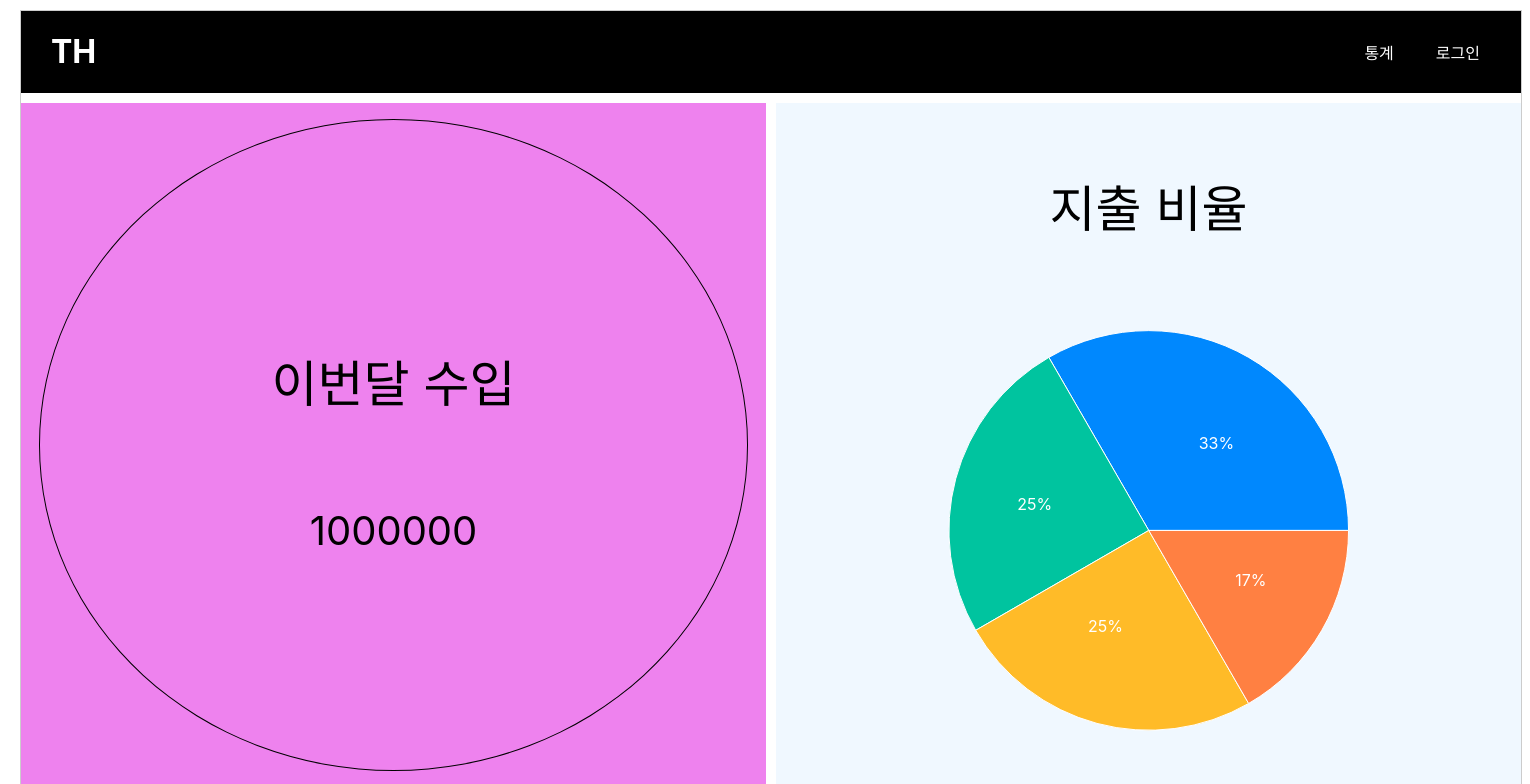
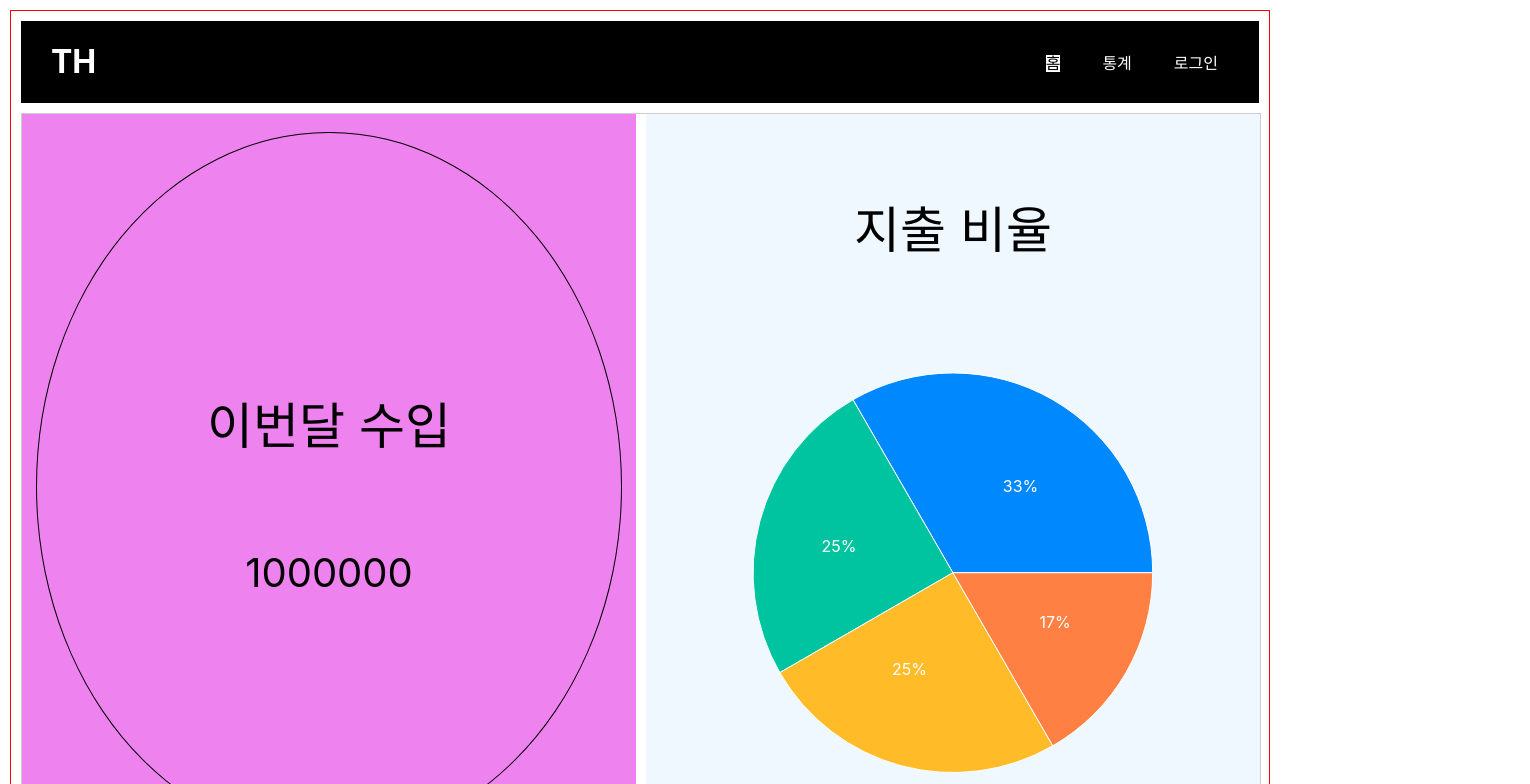
Before and after one commit to PiscesTH/hab, a React (Create React App) app: page / in a window 1280 px wide. Shown: the top 784 px of the page, 1530 px wide, since content can reach past the window. Built offline with nearby package versions, Linux system fonts and the light colour scheme.

Commit message:
2024-08-23

```diff
--- a/package.json
+++ b/package.json
@@ -7,6 +7,7 @@
     "@testing-library/react": "^13.4.0",
     "@testing-library/user-event": "^13.5.0",
     "react": "^18.3.1",
+    "react-calendar": "^5.0.0",
     "react-dom": "^18.3.1",
     "react-router-dom": "^6.26.1",
     "react-scripts": "5.0.1",
--- a/src/App.css
+++ b/src/App.css
@@ -1,30 +1,46 @@
 .container {
+  display: grid;
+  grid-template-rows: auto 1500px 150px;
+  gap: 10px;
+  border: solid 1px red;
+  padding: 10px;
+  grid-template-areas:
+  "header"
+  "main"
+  "footer"
+  ;
+}
+
+main {
+  grid-area: main;
+
+}
+
+.main-container {
+  width: 100%;
+  height: 100%;
   display: grid;
   grid-template-columns: 1fr 1fr;
   gap: 10px;
-  grid-template-rows: auto 1fr 1fr auto ;
+  grid-template-rows:  1fr 1fr  ;
   border: solid 1px #ccc;
   grid-template-areas:
-    "header header"
     "income ratio"
     "expenditure graph"
-    "footer footer";
+    ;
 }
 
-.container > div {
+.income, .ratio, .expenditure, .graph {
   display: flex;
   align-items: center;
   justify-content: center;
 }
 
-body {
+.body {
   box-sizing: border-box;
   margin: 10px;
-}
-
-body > div {
-  width: 1500px;
-  height: 1500px;
+  max-width: 1500px;
+  min-width: 1000px;
 }
 
 a{
@@ -68,6 +84,11 @@ button {
 
 .header-nav >li:last-child {
   margin-right: 30px;
+}
+
+.active {
+  background: white;
+  color: #000;
 }
 
 /* income */
--- a/src/App.js
+++ b/src/App.js
@@ -2,67 +2,84 @@ import logo from "./logo.svg";
 import "./App.css";
 import { useState } from "react";
 import React, { PureComponent } from "react";
-import { PieChart, Pie, Sector, Cell, ResponsiveContainer, Line } from "recharts";
 import Chart from "./Chart.js";
-import LineChart from "./LineChart.js"
+import LineChart from "./LineChart.js";
+import { NavLink, Route, Routes, Link } from "react-router-dom";
+import Calendar from "react-calendar";
 
-<bill>
-  <div></div>
-</bill>;
+function MainPage() {
+  return <div className="main-container">
+      <div className="income">
+        <div>
+          <p className="a">이번달 수입</p>
+          <p className="b">1000000</p>
+        </div>
+      </div>
+      <div className="ratio">
+        <p>지출 비율</p>
+        <Chart></Chart>
+      </div>
+      <div className="expenditure">
+        <div>
+          <p className="a">이번달 지출</p>
+          <p className="b">500000</p>
+        </div>
+      </div>
+      <div className="graph">
+        <p>일별 지출</p>
+        <LineChart></LineChart>
+      </div>
+    </div>;
+}
+
+function List() {
+  return <div className="list-container">
+      <Calendar></Calendar>
+    </div>;
+}
 
 function App() {
   return (
     <div className="App">
-      <body>
+      <div className="body">
         <div className="container">
           <header>
             <div className="header-container">
               <h1 className="th">
-                <a href="#">TH</a>
+                <Link to="/">TH</Link>
               </h1>
               <div className="menu">
                 <nav>
                   <ul className="header-nav">
                     <li>
                       <button>
-                        <a href="#">통계</a>
+                        <NavLink exact to="/">
+                          홈
+                        </NavLink>
+                      </button>
+                    </li>
+                    <li>
+                      <button>
+                        <NavLink to="/list">통계</NavLink>
                       </button>
                     </li>
                     <li>
                       <button>로그인</button>
                     </li>
-                    {/* <li>
-                      <button>button3</button>
-                    </li> */}
                   </ul>
                 </nav>
               </div>
             </div>
           </header>
-          <div className="income">
-            <div>
-              <p className="a">이번달 수입</p>
-              <p className="b">1000000</p>
-            </div>
-          </div>
-          <div className="ratio">
-            <p>지출 비율</p>
-              <Chart></Chart>
-          </div>
-          <div className="expenditure">
-            <div>
-              <p className="a">이번달 지출</p>
-              <p className="b">500000</p>
-            </div>
-          </div>
-          <div className="graph">
-            <p>일별 지출</p>
-            <LineChart></LineChart>
-          </div>
+          <main>
+            <Routes>
+              <Route exact path="/" element={<MainPage />}></Route>
+              <Route path="/list" element={<List></List>}></Route>
+            </Routes>
+          </main>
           <footer>footer</footer>
         </div>
-        <div className="tmp"></div>
-      </body>
+      </div>
     </div>
   );
 }
--- a/src/index.js
+++ b/src/index.js
@@ -1,13 +1,16 @@
-import React from 'react';
-import ReactDOM from 'react-dom/client';
-import './index.css';
-import App from './App';
-import reportWebVitals from './reportWebVitals';
+import React from "react";
+import ReactDOM from "react-dom/client";
+import "./index.css";
+import App from "./App";
+import reportWebVitals from "./reportWebVitals";
+import { BrowserRouter, Route } from "react-router-dom";
 
-const root = ReactDOM.createRoot(document.getElementById('root'));
+const root = ReactDOM.createRoot(document.getElementById("root"));
 root.render(
   <React.StrictMode>
-    <App />
+    <BrowserRouter>
+      <App />
+    </BrowserRouter>
   </React.StrictMode>
 );
 
```
Also changed, not shown: 1 other file (tests, documents, lock files or other folders).
